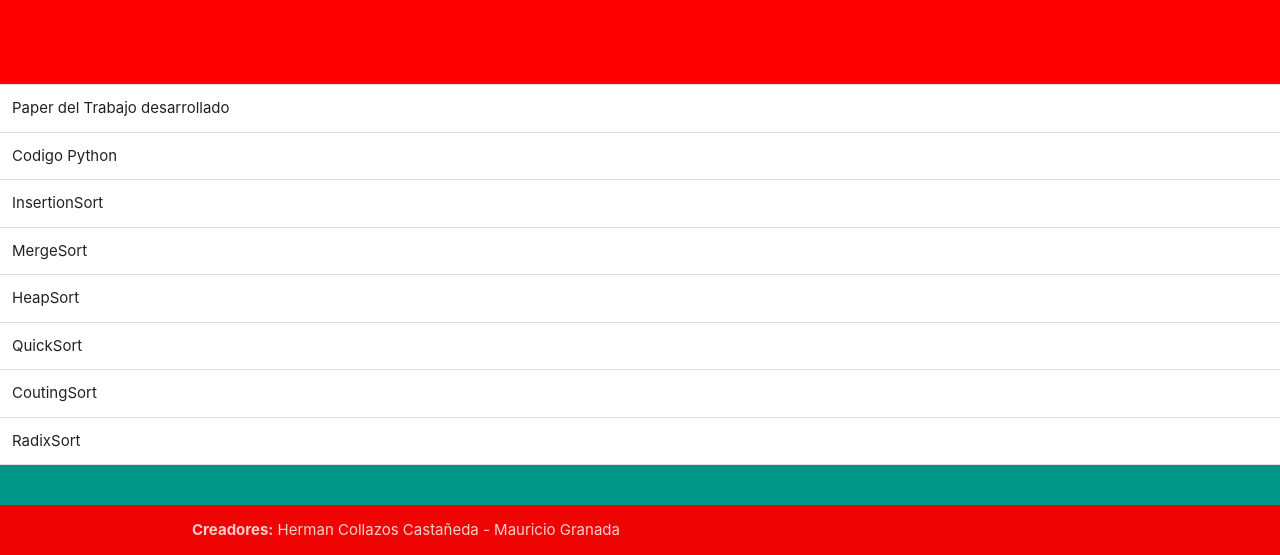
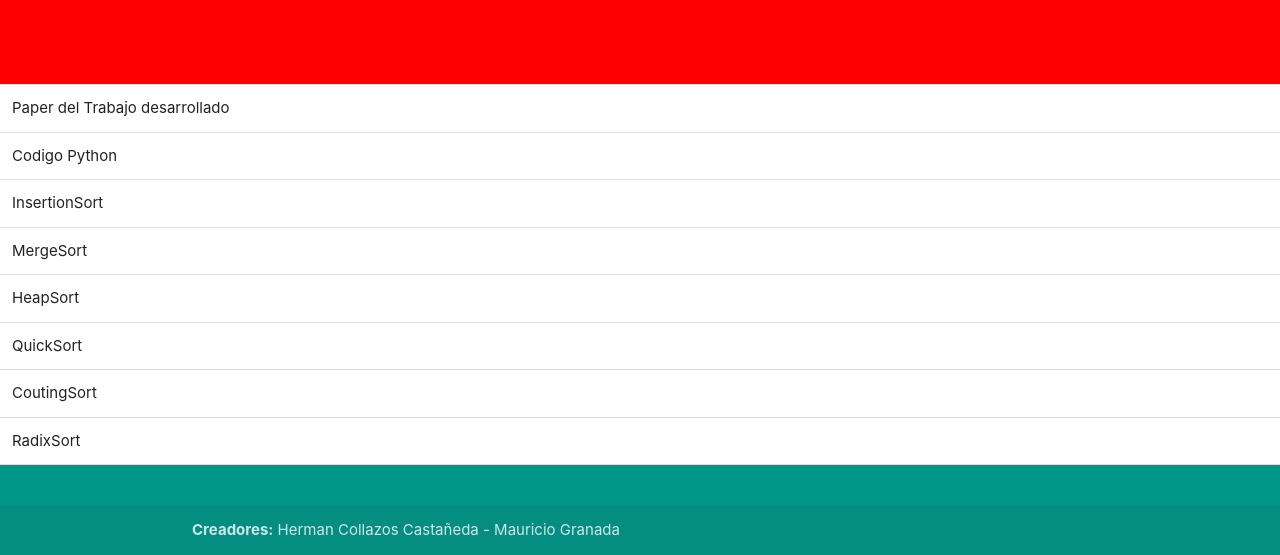
Before and after one commit to yerman87/TallerNo2-M_O, a plain HTML site: page index.html in a window 1280 px wide. Shown: the part 341-896 px from the top of the page. Drawn offline with nearby package versions, Linux system fonts and the light colour scheme.

Commit message:
Update index.html

```diff
--- a/index.html
+++ b/index.html
@@ -181,12 +181,10 @@
 
 	      </div>
 	    </div>
-            <div id="index-banner" style="background-color:#FF0000;">
 	    <div class="footer-copyright">
 	      <div class="container">
 	      <b>Creadores:</b> Herman Collazos Castañeda - Mauricio Granada
 	      </div>
-	    </div>
             </div>
 	  </footer>
 
```
